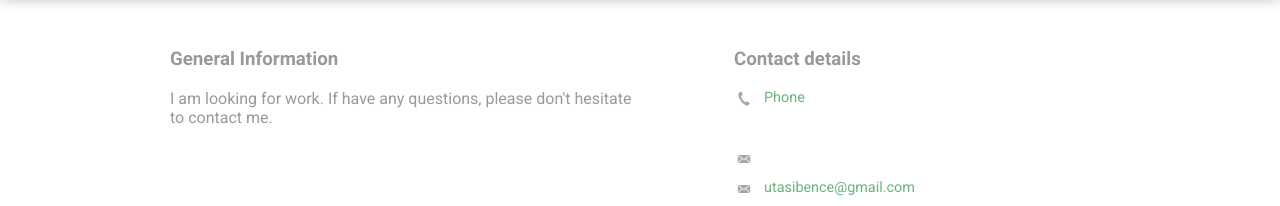
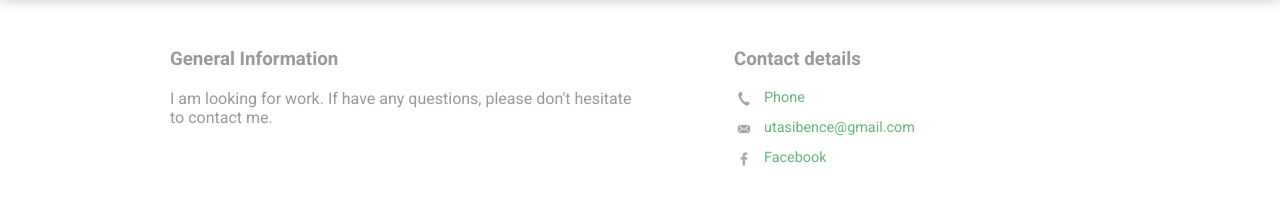
Before and after one commit to utasibence/simple_portfolio, a plain HTML site: page contact.html in a window 1280 px wide. Shown: the part 109-315 px from the top of the page. Drawn offline with Linux system fonts and the light colour scheme.

Commit message:
Update contact.html

```diff
--- a/contact.html
+++ b/contact.html
@@ -32,7 +32,7 @@
       <section id="secondary">
         <h3>Contact details</h3>
         <ul class="contact-info">
-          <li class="phone"><a href="tel: +36302647418">Phone</li>
+          <li class="phone"><a href="tel: +36302647418">Phone</a></li>
           <li class="email"><a href="mailto:utasibence@gmail.com">utasibence@gmail.com</a></li>
           <li class="facebook"><a href="https://www.facebook.com/benceutasi">Facebook</a></li>
         </ul>
```
